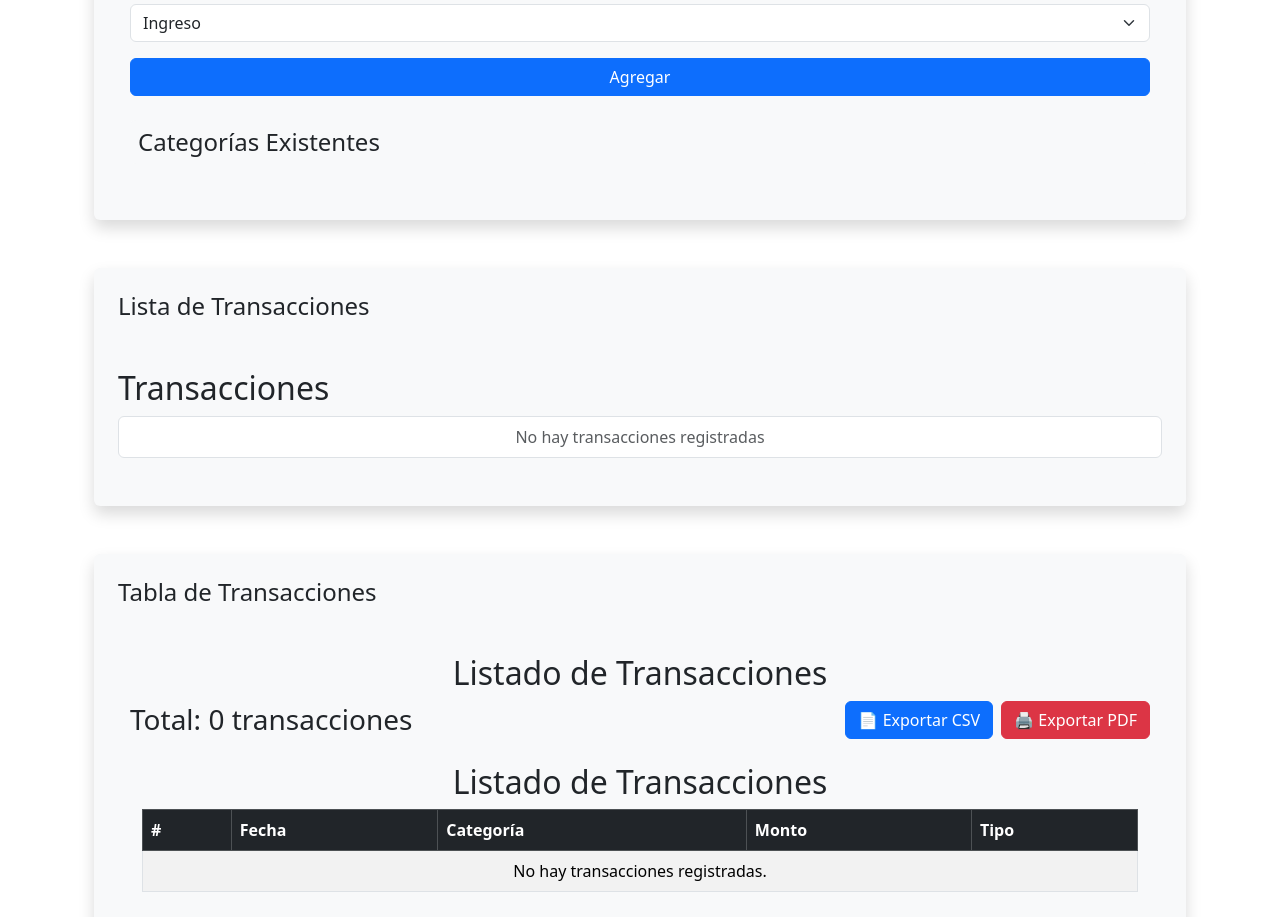
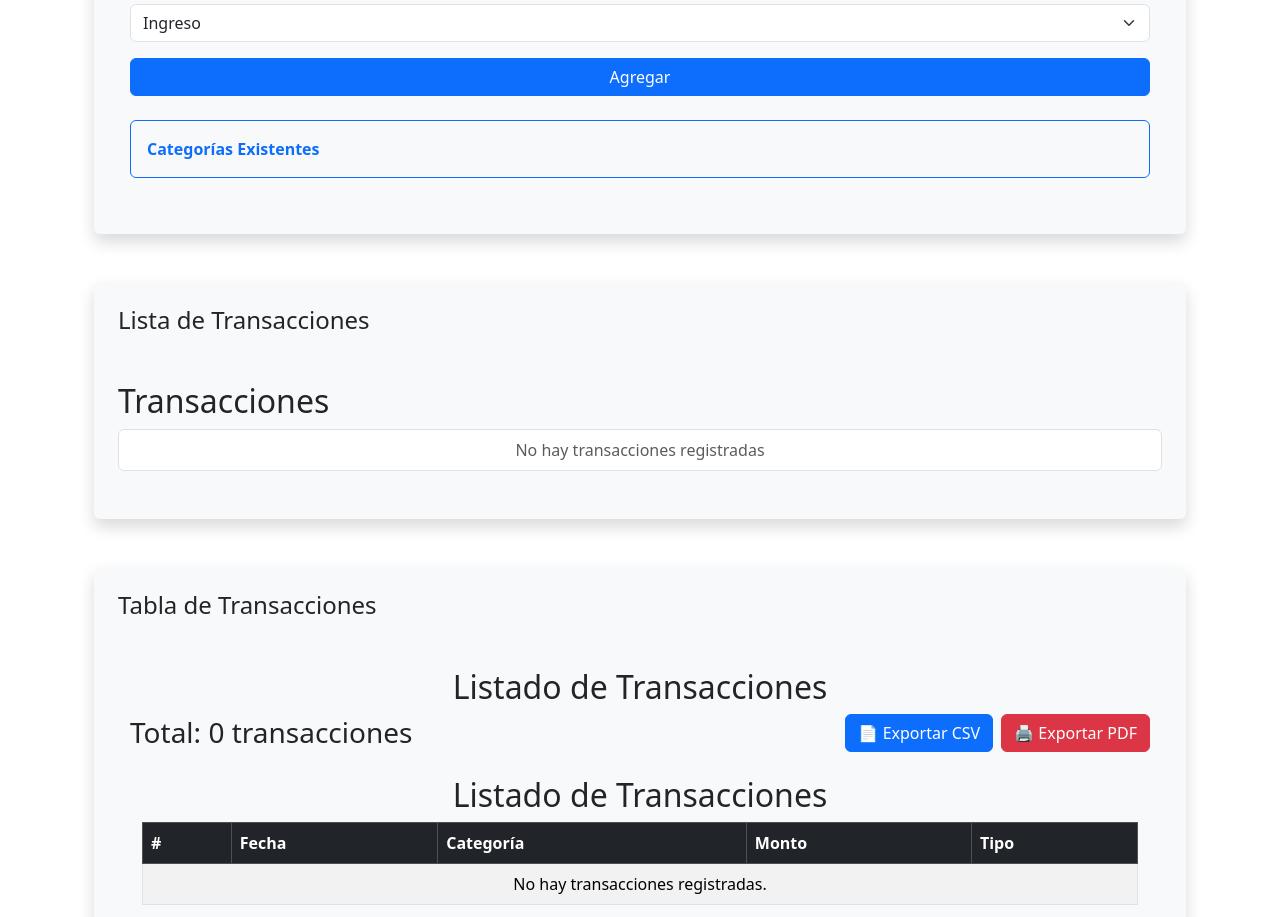
Before and after one commit to WildoFari/Finance-Tracker., a React (Create React App) app: page / in a window 1280 px wide. Shown: the part 820-1737 px from the top of the page. Built offline with nearby package versions, Linux system fonts and the light colour scheme.

Commit message:
stylize Categorias Existentes

```diff
--- a/src/components/AddTransaction.js
+++ b/src/components/AddTransaction.js
@@ -146,9 +146,9 @@ const AddTransaction = () => {
             </button>
             <div className="mt-4">
                 <h4
-                    className="d-flex justify-content-between align-items-center bg-light p-2 rounded"
+                    className="d-flex justify-content-between align-items-center btn btn-outline-primary p-3 w-100"
                     onClick={() => setShowCategories(!showCategories)}
-                    style={{ cursor: 'pointer' }}
+                    style={{ cursor: 'pointer', fontWeight: 'bold' }}
                 >
                     Categorías Existentes
                     <i className={`fas ${showCategories ? 'fa-chevron-up' : 'fa-chevron-down'}`}></i>
```
